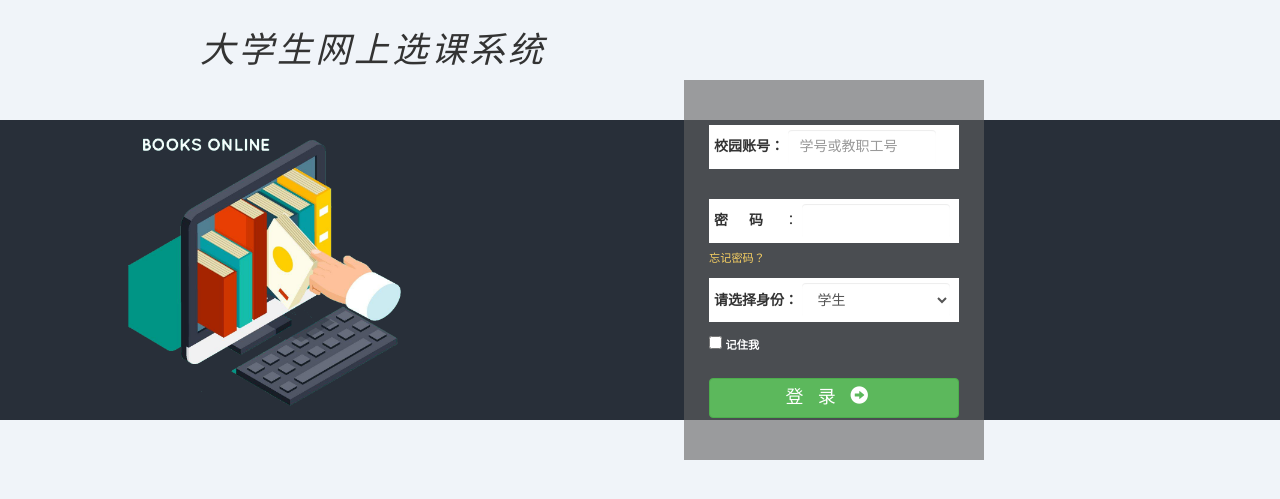
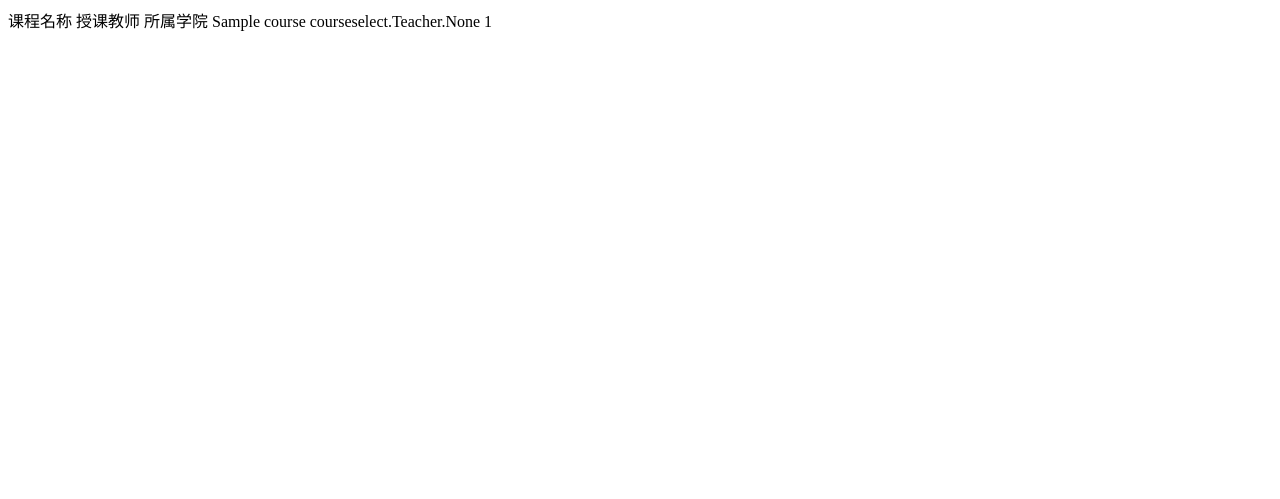
Before and after one commit to ChuanErbao/MyCourseSelect, a Django app: page /student/1/course_select in a window 1280 px wide. Shown: the top 499 px of the page. Run offline with Django 3.2, Linux system fonts and the light colour scheme; tables that the repository leaves empty hold one stand-in row (values such as "Sample post"); some libraries are stand-ins or nearby versions.

Commit message:
定义了User表，考虑了关于session的的问题

```diff
--- a/mysite/courseselect/models.py
+++ b/mysite/courseselect/models.py
@@ -4,9 +4,28 @@ import datetime
 # Create your models here.
 
 
+class User(models.Model):
+    attribute = (
+        ('teacher', '教师'),
+        ('student', '学生'),
+    )
+    u_id = models.CharField(max_length=20, unique=True, primary_key=True, verbose_name='用户名')  # 用户名（学号/工号）
+    password = models.CharField(max_length=20, default='123')           # 用户密码
+    kind = models.CharField(max_length=10, choices=attribute, default='学生', verbose_name='用户属性')  # 用户属性 教师/学生
+    c_time = models.DateTimeField(auto_now_add=True)
+
+    def __str__(self):
+        return self.u_id
+
+    class Meta:
+        ordering = ['c_time']
+        verbose_name = '用户'
+        verbose_name_plural = '用户'
+
+
 class Department(models.Model):
     d_id = models.AutoField(primary_key=True)
-    name = models.CharField(max_length=40)
+    name = models.CharField(max_length=40, verbose_name='院系名称')
 
     def __str__(self):
         return self.name
@@ -15,9 +34,8 @@ class Department(models.Model):
         verbose_name_plural = '院系'
 
 
-# 为啥只有在Course前边才行
 class Teacher(models.Model):
-    t_id = models.AutoField(max_length=20, primary_key=True, verbose_name='工号')
+    t_id = models.ForeignKey(User, primary_key=True, verbose_name='工号', on_delete=models.CASCADE)
     name = models.CharField(max_length=20, verbose_name='姓名')
     department = models.ForeignKey(Department, on_delete=models.CASCADE, verbose_name='所属院系')
 
@@ -30,15 +48,21 @@ class Teacher(models.Model):
 
 class Course(models.Model):
     c_id = models.AutoField(primary_key=True, verbose_name='课程id')
+    attribute = [
+        ('compulsory', '必修课'),
+        ('elective','选修课')
+    ]
     name = models.CharField(max_length=40, verbose_name='课程名称')
+    kind = models.CharField(max_length=10, choices=attribute, verbose_name='课程类别', default='必修课')
     department = models.ForeignKey(Department, on_delete=models.CASCADE, verbose_name='所属院系')
     pub_date = models.DateField(verbose_name='发布时间')
+    credit = models.FloatField(verbose_name='学分')
     # students = models.ManyToManyField(Student, verbose_name='选课学生')
     teacher = models.ManyToManyField(
         Teacher,
         verbose_name="授课教师",
     )
-    description = models.TextField(null=False)
+    # description = models.TextField(null=False)
 
     def set_pub_date(self):
         self.pub_date = datetime.time
@@ -52,9 +76,9 @@ class Course(models.Model):
 
 
 class Student(models.Model):
-    s_id = models.CharField(max_length=20, primary_key=True, verbose_name='学号')
+    s_id = models.ForeignKey(User, primary_key=True, verbose_name='学号', on_delete=models.CASCADE)
     name = models.CharField(max_length=20, verbose_name='姓名')
-    # courses = models.ManyToManyField(Course, verbose_name='已选课程')
+    courses = models.ManyToManyField(Course, verbose_name='已选课程')
     department = models.ForeignKey(Department, on_delete=models.CASCADE, verbose_name='所属院系')
 
     def __str__(self):
@@ -64,20 +88,19 @@ class Student(models.Model):
         verbose_name_plural = '学生'
 
 
-class Grade(models.Model):
-    g_id = models.CharField(max_length=20, primary_key=True)
-    student = models.ForeignKey(Student, on_delete=models.CASCADE)
-    course = models.ForeignKey(Course, on_delete=models.CASCADE)
-    score = models.FloatField()
-
-    def __str__(self):
-        return self.student.name + ' 的成绩'
-
-
 # 突然意识到这个就可以做成绩表
 class StudentCourse(models.Model):
     student = models.ForeignKey(Student, on_delete=models.CASCADE)
     course = models.ForeignKey(Course, on_delete=models.CASCADE)
+    grade = models.FloatField(verbose_name='成绩')
 
     def __str__(self):
         return self.student.name + '的课程及成绩'
+
+
+class TeacherCourse(models.Model):
+    teacher = models.ForeignKey(Teacher, on_delete=models.CASCADE, verbose_name='授课教师')
+    course = models.ForeignKey(Course, on_delete=models.CASCADE, verbose_name='课程')
+
+    def __str__(self):
+        return self.teacher + '所教授的' + self.course
--- a/mysite/courseselect/templates/student/course_select.html
+++ b/mysite/courseselect/templates/student/course_select.html
@@ -2,9 +2,20 @@
 <html lang="en">
 <head>
     <meta charset="UTF-8">
-    <title>Title</title>
+    <title>选课页面</title>
 </head>
 <body>
-
+<tr>
+    <td>课程名称</td>
+    <td>授课教师</td>
+    <td>所属学院</td>
+</tr>
+{% for course in courses %}
+    <tr>
+    <td>{{ course.name }}</td>
+    <td>{{ course.teacher }}</td>
+    <td>{{ 1 }}</td>
+    </tr>
+{% endfor %}
 </body>
 </html>
--- a/mysite/courseselect/urls.py
+++ b/mysite/courseselect/urls.py
@@ -14,4 +14,6 @@ urlpatterns = [
     url('/teacher/mySchedule', views.tea_mySchedule, name='tea_mySchedule'),
     url('/teacher/peopleList', views.tea_peopleList, name='tea_peopleList'),
     url('/teacher/courseScore', views.tea_courseScore, name='tea_courseScore'),
+    url(r'^student/(?P<pk>[0-9]+)/course_select', views.course_select, name='选课'),
+    # url(r'^teacher/(?P<pk>[0-9]+)/index', views.tea_index, name='tea_index'),
 ]
--- a/mysite/courseselect/views.py
+++ b/mysite/courseselect/views.py
@@ -33,46 +33,57 @@ def logout(request):
 
 # 学生模块
 # 学生主页 主欢迎加边栏功能（选课，已选课程，成绩查询）
-def stu_index(request, pk):
-    stu = get_object_or_404(Student, pk=pk)
-    name = stu.name
-    s_id = stu.s_id
-    context = {
-        'name':name,
-        'id':s_id,
-    }
-    return render(request, 'student/stu_index.html', context=context)
+def stu_index(request):
+    # 先检测登录没有，没有的话就重定向到登陆页面
+    if request.session['is_login'] is True:
+        redirect('login.html')
+    else:
+        pk = request.session['id']
+        stu = get_object_or_404(Student, pk=pk)
+        name = stu.name
+        s_id = stu.s_id
+        context = {
+            'name': name,
+            'id': s_id,
+        }
+        return render(request, 'student/stu_index.html', context=context)
 
 
 # 查看已选择的课程
-def selected(request, pk):
-    courses = StudentCourse.objects.filter(student_id=pk)
-    stu = get_object_or_404(Student, pk=pk)
-    courses_info = []
-    for c in courses:
-        course_info = get_object_or_404(Course, pk=c.course_id)
-        courses_info.append(course_info)
-    name = stu.name
-    s_id = stu.s_id
-    context = {
-        'courses': courses_info,
-        'name': name,
-        'id': s_id,
-    }
-    return render(request, 'student/selected.html', context=context)
+def selected(request):
+    if request.session['is_login'] is True:
+        redirect('login.html')
+    else:
+        pk = request.session['id']
+        courses = StudentCourse.objects.filter(student_id=pk)
+        stu = get_object_or_404(Student, pk=pk)
+        courses_info = []
+        for c in courses:
+            course_info = get_object_or_404(Course, pk=c.course_id)
+            courses_info.append(course_info)
+        name = stu.name
+        s_id = stu.s_id
+        context = {
+            'courses': courses_info,
+            'name': name,
+            'id': s_id,
+        }
+        return render(request, 'student/selected.html', context=context)
 
 
 # 进入选课页面
-def course_select(request):
-    if request.method == "GET":
-        return render(request, 'student/course_select.html')
-
-
-# 首先判断课程选满没有，是否与学生课程冲突
-# 若不满足，直接回来，然后提示框告诉他为啥
-# 若满足，课程的选课人数加一，学生已选课程增加上， 课程已选学生加上
+# 选课页面首先要把所有的课程都列出来，然后选择、提交表单
+def course_select(request, pk):
+    # 首先判断课程选满没有，是否与学生课程冲突
+    # 若不满足，直接回来，然后提示框告诉他为啥
+    # 若满足，课程的选课人数加一，学生已选课程增加上， 课程已选学生加上
     if request.method == "POST":
         redirect('')
+
+    else:
+        courses = Course.objects.all()
+        context = {'courses': courses}
+        return render(request, 'student/course_select.html', context=context)
 
 
 # 成绩查询
--- a/mysite/mysite/urls.py
+++ b/mysite/mysite/urls.py
@@ -19,5 +19,5 @@ from django.conf.urls import url, include
 urlpatterns = [
     url(r'admin/', admin.site.urls),
     url(r'', include('courseselect.urls')),
-    url(r'course_select', include('userlogin.urls')),
+    url(r'course_select/', include('userlogin.urls')),
 ]
--- a/mysite/userlogin/urls.py
+++ b/mysite/userlogin/urls.py
@@ -5,7 +5,7 @@ app_name = 'user_login'
 
 urlpatterns = [
     url(r'^$', views.login, name='login'),
-    url(r'^login_check',views.login_check,name='login_check'),
-    url(r'^forget_password',views.forget_password,name='forget_password'),
-    url(r'^do_forget_password',views.forget_password_do,name='forget_password_do')
+    url(r'login_check',views.login_check,name='login_check'),
+    url(r'forget_password',views.forget_password,name='forget_password'),
+    url(r'do_forget_password',views.forget_password_do,name='forget_password_do')
 ]
```
Also changed, not shown: mysite/courseselect/admin.py (+8 -1 lines), mysite/courseselect/migrations/0001_initial.py, mysite/courseselect/migrations/0002_auto_20191107_1502.py (deleted), mysite/courseselect/migrations/0003_auto_20191107_1638.py (deleted), mysite/courseselect/migrations/0004_auto_20191108_1201.py (deleted), mysite/courseselect/migrations/0005_auto_20191111_1546.py (deleted), mysite/courseselect/migrations/0006_grade.py (deleted), mysite/courseselect/migrations/0007_auto_20191111_1602.py (deleted), mysite/courseselect/migrations/0008_auto_20191111_1614.py (deleted).
